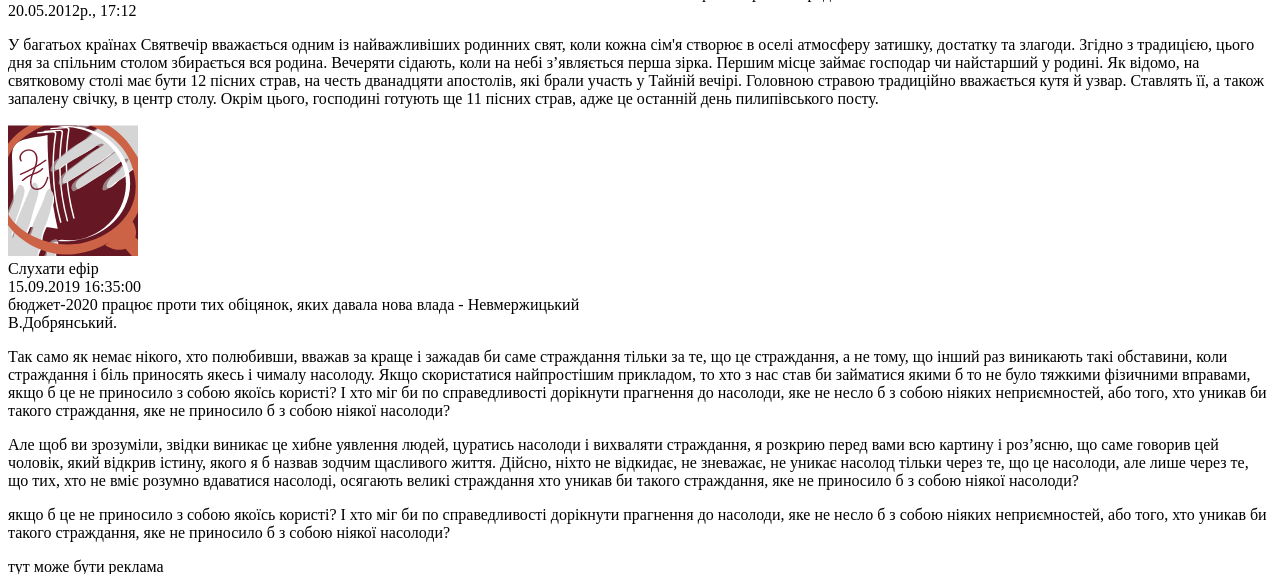
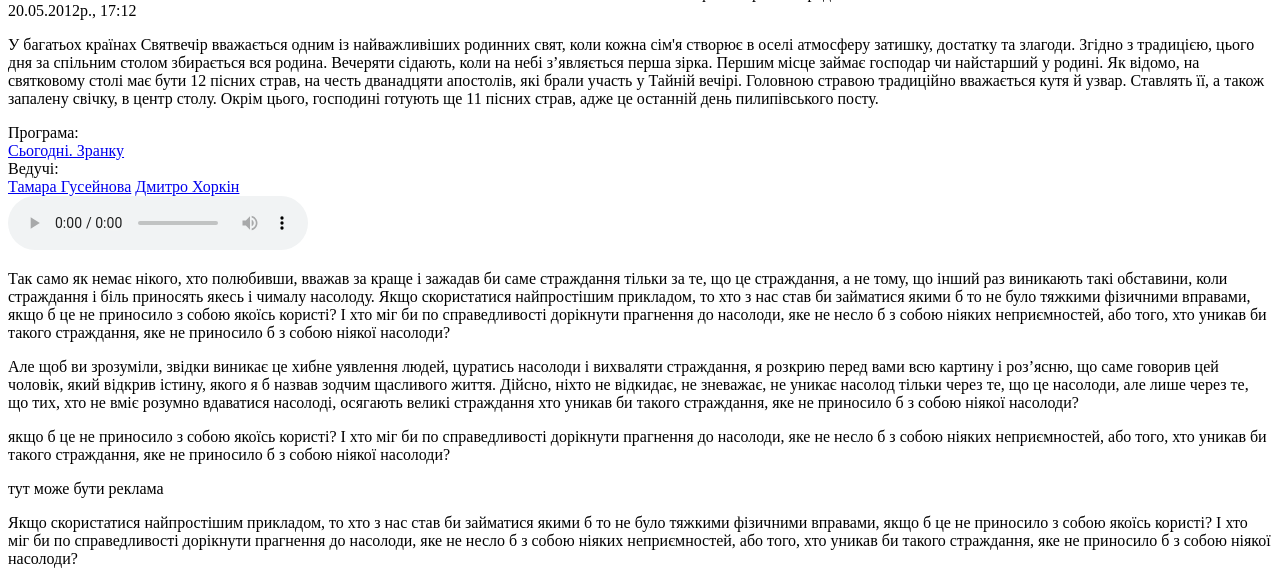
Before and after one commit to VityokKlymets/nrcu, a Node project: template src/pages/news-detail.hbs in a window 1280 px wide. Shown: the part 755-1329 px from the top of the page. Run offline with Node 20 templates, Linux system fonts and the light colour scheme; the template is opened without the code that fills it, so the values that code supplies are empty.

Commit message:
listen slider

```diff
--- a/src/app.js
+++ b/src/app.js
@@ -70,9 +70,7 @@ const onWindowLoad = () => {
     slidesToShow: 5,
     slidesToScroll: 1,
     appendArrows: ".radio-slider .slide-arrows",
-
   }
-
   $("#channelsSlider").slick(channelsSliderConfig)
   $("#speakersSlider").slick(speakersSliderConfig)
   $("#mainSlider").slick(mainSliderConfig)
--- a/src/pages/news-detail.hbs
+++ b/src/pages/news-detail.hbs
@@ -37,20 +37,18 @@
 
             </div>
             <div class="listen-item">
-                <img src="../assets/listen-image.png" alt="" class="listen-item-image">
-                <div class="listen-btn-container">
-                    <div class="listen-btn">
-
+                <div class="d-flex pb-1">
+                    <div class="mr-auto">
+                        <div>Програма:</div>
+                        <a href="programs.html">Сьогодні. Зранку</a>
                     </div>
-                    <div class="list-btn-text">
-                        Слухати ефір
+                    <div class="mr-auto">
+                        <div>Ведучі:</div>
+                        <a href='speaker.html'>Тамара Гусейнова</a>
+                         <a href='speaker.html'>Дмитро Хоркін</a>
                     </div>
                 </div>
-                <div class="listen-text">
-                    <div>15.09.2019 16:35:00</div>
-                    <div>бюджет-2020 працює проти тих обіцянок, яких давала нова влада - Невмержицький</div>
-                    <div class="listen-text-author">В.Добрянський.</div>
-                </div>
+                <audio controls="true" src="#"></audio>
             </div>
 
             <p>Так само як немає нікого, хто полюбивши, вважав за краще і зажадав би саме страждання тільки
--- a/src/partials/blocks/programs-list/style.sass
+++ b/src/partials/blocks/programs-list/style.sass
@@ -1,4 +1,5 @@
 .programs-list
+    font-family: tahoma serif
     display: grid
     grid-template-columns: 1fr 1fr 1fr
     grid-auto-rows: 1fr
--- a/src/partials/layout/sidebar.hbs
+++ b/src/partials/layout/sidebar.hbs
@@ -1,4 +1,5 @@
 {{#> layout/document }}
+{{> blocks/channel-list/channel-list}}
 <div class="container">
     <div class="grid-sidebar">
         <div class="content">
--- a/src/styles/pages/speaker.sass
+++ b/src/styles/pages/speaker.sass
@@ -4,6 +4,7 @@
     font-weight: bold
     padding-bottom: 20px
 .author
+    font-family: tahoma serif
     display: flex
     padding-bottom: 40px
     @include for-tablet-only
--- a/src/styles/pages/speakers.sass
+++ b/src/styles/pages/speakers.sass
@@ -1,6 +1,7 @@
 .flex-list
     display: flex
     flex-wrap: wrap
+    font-family: tahoma serif
     &.prog-list
         .flex-list-item
             flex-basis: 150px
```
Also changed, not shown: src/index.sass (+7 -1 lines), src/partials/blocks/listen-slider/listen-slider.hbs (added, +35 -0 lines), src/partials/blocks/listen-slider/style.sass (added, +21 -0 lines), src/partials/blocks/sidebar/sidebar.hbs (+0 -36 lines), src/partials/blocks/sidebar/style.sass (deleted, +0 -18 lines), src/styles/pages/news-detail.sass (+5 -31 lines). Lines whose indentation alone changed are shown as unchanged.
